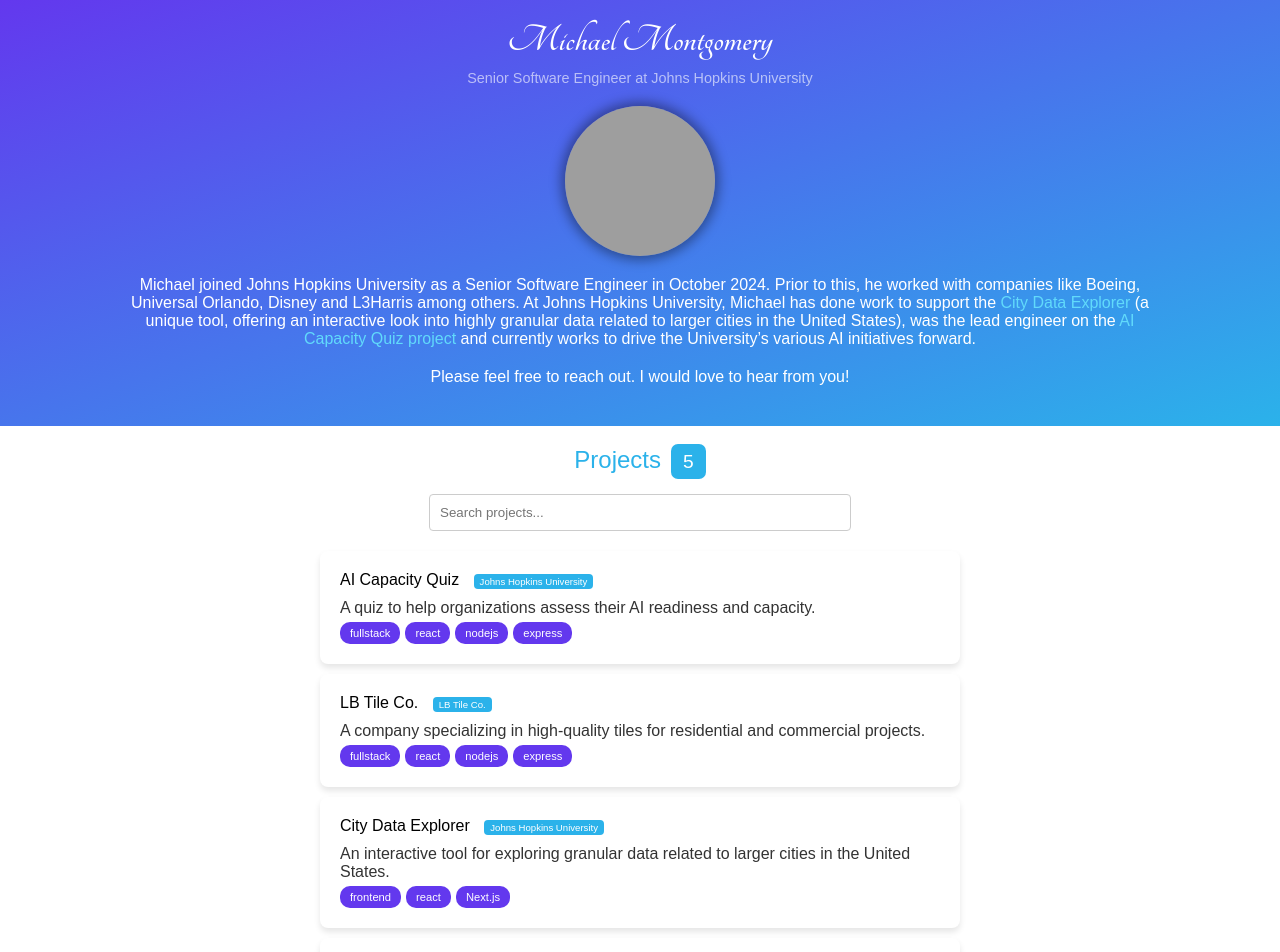
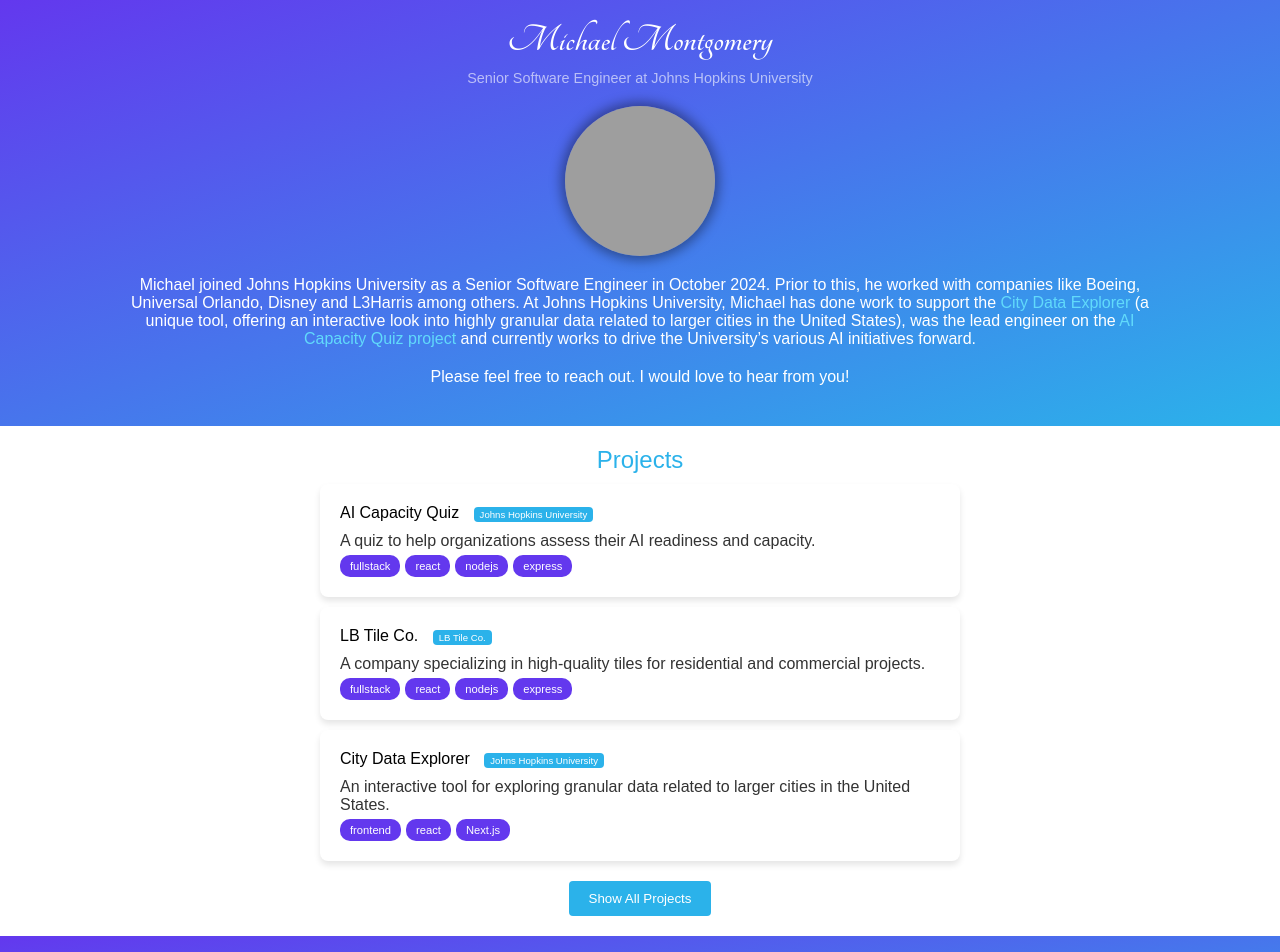
Before and after one commit to Michael-Montgomery/sitch, a React (Create React App) app: page / in a window 1280 px wide. Shown: the top 952 px of the page. Built offline with nearby package versions, Linux system fonts and the light colour scheme; grey boxes are pictures that could not be loaded; a web font is replaced by a local one.

Commit message:
truncated projects list.

```diff
--- a/src/App.css
+++ b/src/App.css
@@ -183,6 +183,17 @@
   font-size: 0.7em;
 }
 
+.show-all-projects-button {
+  display: block;
+  margin: 20px auto;
+  padding: 10px 20px;
+  background-color: #2BB2EA;
+  color: white;
+  border: none;
+  border-radius: 4px;
+  cursor: pointer;
+}
+
 .connect-wrapper {
   width: 100vw;
   height: fit-content;
--- a/src/App.js
+++ b/src/App.js
@@ -12,7 +12,8 @@
 
 
   const [professionalMode, setProfessionalMode] = useState(true);
-  const [projectsList, setProjectsList] = useState(projects);
+  const [projectsList, setProjectsList] = useState(projects.slice(0, 3));
+  const [showAllProjects, setShowAllProjects] = useState(false);
 
 
   const goToProject = (link) => {
@@ -29,8 +30,10 @@
 
     </div>
       <div className='projects-wrapper'>
-        <h3>Projects<span>{projectsList.length}</span></h3>
-        <input type="text" placeholder="Search projects..." onChange={(e) => {
+        <h3>Projects {showAllProjects ? <span>{projectsList.length}</span> : ''}</h3>
+       {
+        showAllProjects && projectsList.length >= 3 && (
+           <input type="text" placeholder="Search projects..." onChange={(e) => {
           const searchTerm = e.target.value.toLowerCase();
           const filteredProjects = projects.filter(project =>
             project.title.toLowerCase().includes(searchTerm) ||
@@ -40,6 +43,8 @@
           );
           setProjectsList(filteredProjects);
         }} />
+        )
+       }
         {projectsList.map((project, index) => (
           <div key={index} className='project-card' onClick={() => goToProject(project.link)}>
             <h4>{project.title} <span className='company'>{project.company}</span></h4>
@@ -53,6 +58,14 @@
             </div>
           </div>
         ))}
+        {
+          !showAllProjects && projectsList.length >= 3 && (
+            <button onClick={() => {
+              setProjectsList(projects);
+              setShowAllProjects(true);
+            }} className="show-all-projects-button">Show All Projects</button>
+          )
+        }
       </div>
       <div className="connect-wrapper">
         <h3>Connect</h3>
```
